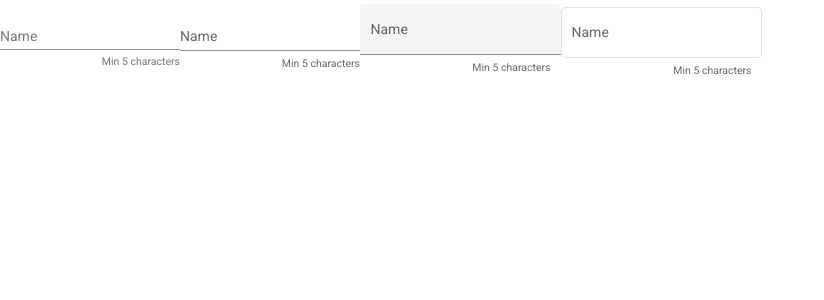
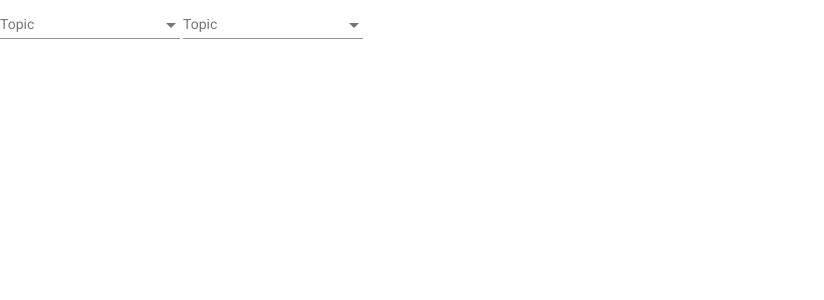
Before and after one commit to Fuschiasky/ng-MaterialUI, an Angular app: page / in a window 1280 px wide. Shown: the top 300 px of the page, without its empty margins (0-824 px from the left). Built offline with nearby package versions, Linux system fonts and the light colour scheme.

Commit message:
Selection in drop-down

```diff
--- a/src/app/app.component.html
+++ b/src/app/app.component.html
@@ -1,24 +1,29 @@
-<mat-form-field floatLabel="auto" hideRequiredMarker appearance='legacy'>
-  <mat-label>Name</mat-label>
-  <input matInput required />
-  <mat-hint align ='end'>Min 5 characters</mat-hint>
+<mat-form-field>
+  <mat-label>Topic</mat-label>
+  <mat-select [(value)]="selectedValue">
+    <mat-option>None</mat-option>
+    <mat-option value="angular"> Angular</mat-option>
+    <mat-option value="react"> React</mat-option>
+    <mat-option value="vue"> Vue</mat-option>
+  </mat-select>
 </mat-form-field>
 
+{{ selectedValue }}
 
-<mat-form-field floatLabel="auto" hideRequiredMarker appearance='standard'>
-  <mat-label>Name</mat-label>
-  <input matInput required />
-  <mat-hint align ='end'>Min 5 characters</mat-hint>
+<!-- Grouping-->
+<mat-form-field>
+  <mat-label>Topic</mat-label>
+  <mat-select [(value)]="selectedValue" multiple>
+    <mat-option>None</mat-option>
+    <mat-optgroup label="web">
+      <mat-option value="angular"> Angular</mat-option>
+      <mat-option value="react"> React</mat-option>
+      <mat-option value="vue"> Vue</mat-option>
+    </mat-optgroup>
+    <mat-optgroup label="mobile">
+      <mat-option value='ionic'>Ionic</mat-option>
+      <mat-option value="reactnative">React Native</mat-option>
+    </mat-optgroup>
+  </mat-select>
 </mat-form-field>
-
-<mat-form-field floatLabel="auto" hideRequiredMarker appearance='fill'>
-  <mat-label>Name</mat-label>
-  <input matInput required />
-  <mat-hint align ='end'>Min 5 characters</mat-hint>
-</mat-form-field>
-
-<mat-form-field floatLabel="auto" hideRequiredMarker appearance='outline' color='warn'>
-  <mat-label>Name</mat-label>
-  <input matInput required />
-  <mat-hint align ='end'>Min 5 characters</mat-hint>
-</mat-form-field>
+{{ selectedValue }}
--- a/src/app/app.component.ts
+++ b/src/app/app.component.ts
@@ -8,8 +8,5 @@ import { Component } from '@angular/core';
 export class AppComponent {
   title = 'Material';
 
-  logChange(index:number|null){
-    console.log(index);
-  }
-
+  selectedValue:string='';
 }
--- a/src/app/material/material.module.ts
+++ b/src/app/material/material.module.ts
@@ -3,10 +3,12 @@ import { NgModule } from '@angular/core';
 import {MatFormFieldModule} from '@angular/material/form-field';
 import {MatInputModule} from '@angular/material/input';
 import {MatButtonModule} from '@angular/material/button';
+import {MatSelectModule} from '@angular/material/select';
 const MaterialComponents=[
   MatButtonModule,
   MatFormFieldModule,
-  MatInputModule
+  MatInputModule,
+  MatSelectModule
 ]
 
 
```
